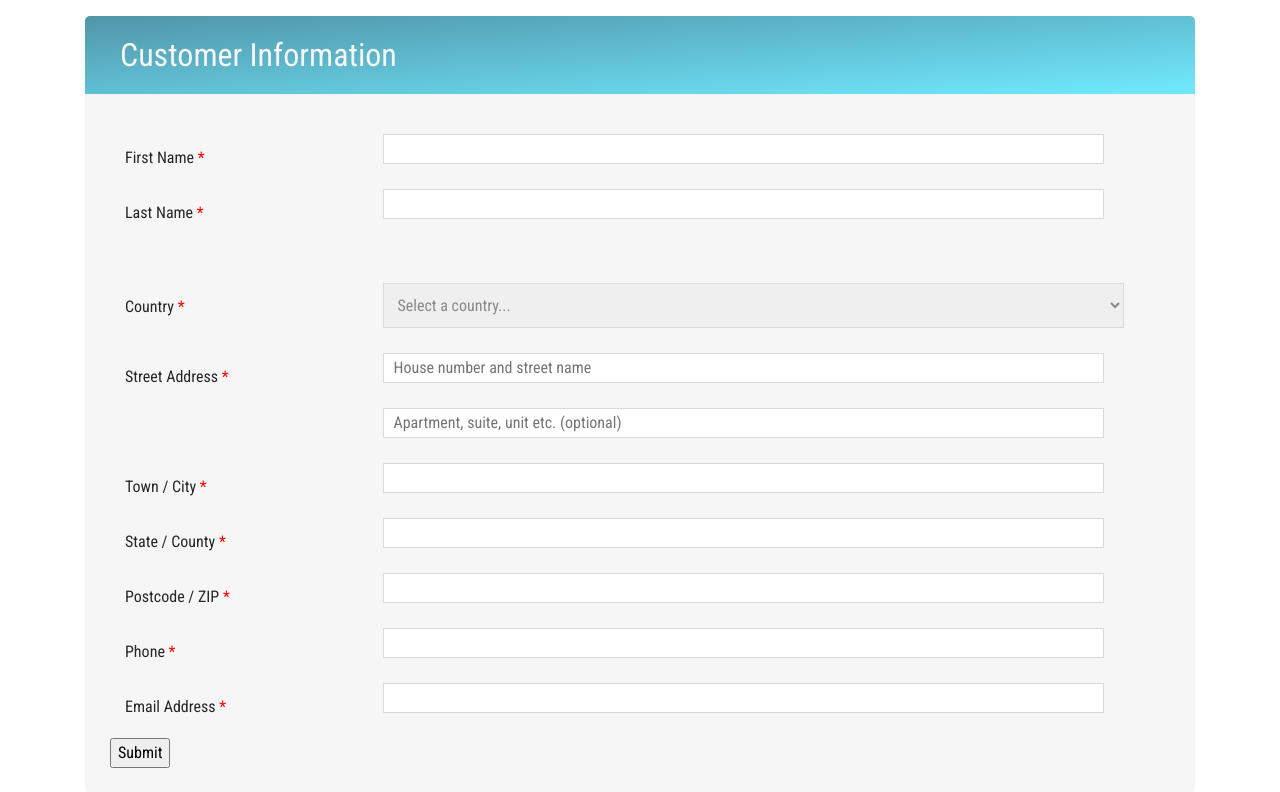
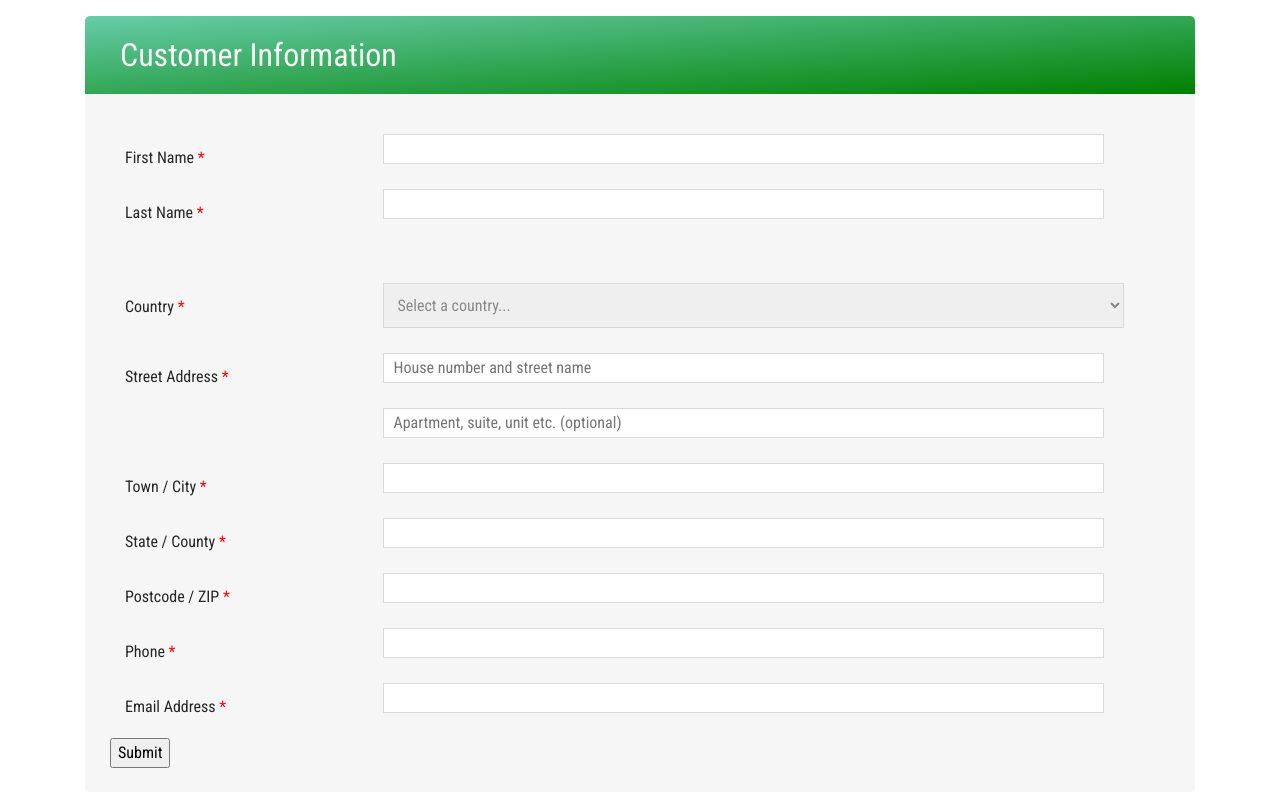
Before and after one commit to albert-lu10/CMPE130Spring2022, a Flask app: page /checkout in a window 1280 px wide. Shown: the part 154-946 px from the top of the page. Run offline with Flask 2, Linux system fonts and the light colour scheme; some libraries are stand-ins or nearby versions.

Commit message:
new frontend

```diff
--- a/application/static/css/checkout.css
+++ b/application/static/css/checkout.css
@@ -37,11 +37,11 @@ form{
   flex: 2;
 }
 .title{
-  background: -webkit-gradient(linear, left top, right bottom, color-stop(0, #5195A8), color-stop(100, #70EAFF));
-  background: -moz-linear-gradient(top left, #5195A8 0%, #70EAFF 100%);
-  background: -ms-linear-gradient(top left, #5195A8 0%, #70EAFF 100%);
-  background: -o-linear-gradient(top left, #5195A8 0%, #70EAFF 100%);
-  background: linear-gradient(to bottom right, #5195A8 0%, #70EAFF 100%);
+  background: -webkit-gradient(linear, left top, right bottom, color-stop(0, mediumaquamarine), color-stop(100, #70EAFF));
+  background: -moz-linear-gradient(top left, mediumaquamarine 0%, green  100%);
+  background: -ms-linear-gradient(top left, mediumaquamarine 0%, green 100%);
+  background: -o-linear-gradient(top left, mediumaquamarine 0%, green 100%);
+  background: linear-gradient(to bottom right, mediumaquamarine 0%, green 100%);
   border-radius:5px 5px 0 0 ;
   padding: 20px;
   color: #f6f6f6;
```
Also changed, not shown: application/static/css/style.css (+12 -0 lines).
